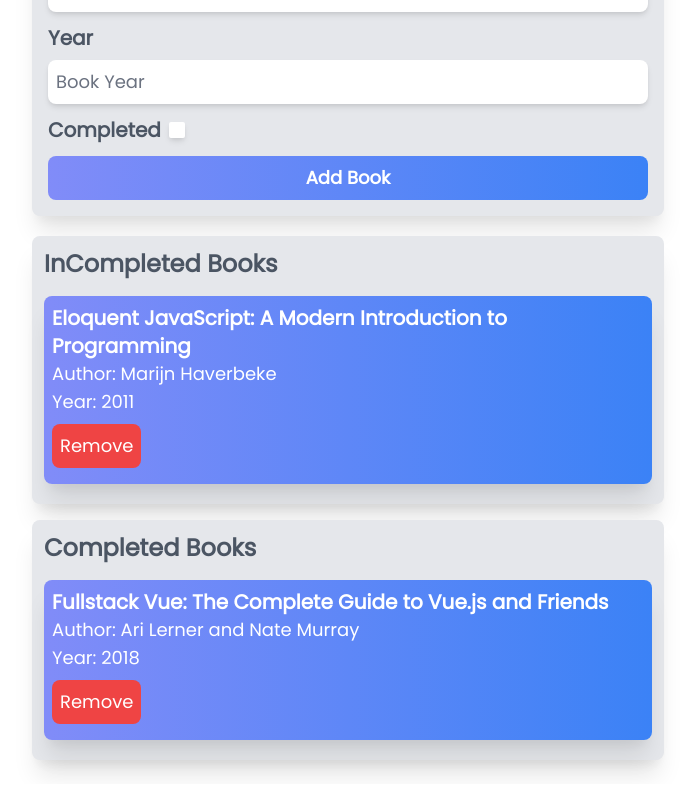
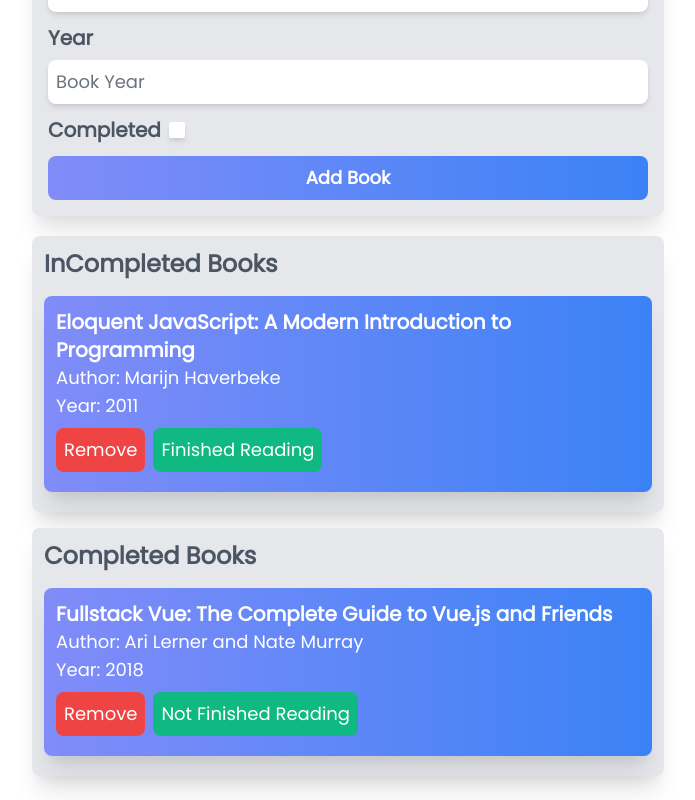
Before and after one commit to ryuuwiz/bookshelfapp, a Vue app: page / in a window 1280 px wide. Shown: the part 264-1064 px from the top of the page, without its empty margins (292-987 px from the left). Built offline with nearby package versions, Linux system fonts and the light colour scheme.

Commit message:
feat: add completed books to incomplete and otherwise

```diff
--- a/src/components/Bookshelf.vue
+++ b/src/components/Bookshelf.vue
@@ -5,7 +5,7 @@
       v-for="inCompleteBook in inCompleteBooks"
       :key="inCompleteBook.id"
       class="
-        p-2
+        p-3
         mb-2
         mx-auto
         w-full
@@ -20,6 +20,7 @@
       <p class="text-xl font-bold">{{ inCompleteBook.title }}</p>
       <p>Author: {{ inCompleteBook.author }}</p>
       <p>Year: {{ inCompleteBook.year }}</p>
+
       <Button
         button-title="Remove"
         button-class="
@@ -32,6 +33,20 @@
         hover:bg-red-600"
         @click-event="removeBook(inCompleteBook.id)"
       />
+
+      <Button
+        button-title="Finished Reading"
+        button-class="
+        p-2
+        mt-2
+        ml-2
+        mb-2
+        text-lg
+        rounded-lg
+        bg-green-500
+        hover:bg-green-600"
+        @click-event="addBookToComplete(inCompleteBook.id)"
+      />
     </div>
   </div>
 
@@ -41,7 +56,7 @@
       v-for="completeBook in completeBooks"
       :key="completeBook.id"
       class="
-        p-2
+        p-3
         mb-2
         mx-auto
         w-full
@@ -56,6 +71,7 @@
       <p class="text-xl font-bold">{{ completeBook.title }}</p>
       <p>Author: {{ completeBook.author }}</p>
       <p>Year: {{ completeBook.year }}</p>
+
       <Button
         button-title="Remove"
         button-class="
@@ -67,6 +83,20 @@
         bg-red-500
         hover:bg-red-600"
         @click-event="removeBook(completeBook.id)"
+      />
+
+      <Button
+        button-title="Not Finished Reading"
+        button-class="
+        p-2
+        mt-2
+        ml-2
+        mb-2
+        text-lg
+        rounded-lg
+        bg-green-500
+        hover:bg-green-600"
+        @click-event="addBookToInComplete(completeBook.id)"
       />
     </div>
   </div>
@@ -86,15 +116,21 @@ export default {
   setup() {
     const store = useStore()
 
-    const removeBook = (id) => {
-      const bookIndex = store.getters.findBookIndex(id)
-      return store.dispatch('removeBook', bookIndex)
-    }
+    const removeBook = (id) =>
+      store.dispatch('removeBook', store.getters.findBookIndex(id))
+
+    const addBookToComplete = (id) =>
+      store.dispatch('addBookToComplete', store.getters.findBookIndex(id))
+
+    const addBookToInComplete = (id) =>
+      store.dispatch('addBookToInComplete', store.getters.findBookIndex(id))
 
     return {
       inCompleteBooks: computed(() => store.getters.inCompleteBooks),
       completeBooks: computed(() => store.getters.completeBooks),
       removeBook,
+      addBookToComplete,
+      addBookToInComplete,
     }
   },
 }
--- a/src/store/modules/bookshelf.js
+++ b/src/store/modules/bookshelf.js
@@ -26,7 +26,14 @@ export default {
   // Actions
   actions: {
     addBook: async ({ commit }, data) => await commit('setBook', data),
+
     removeBook: async ({ commit }, data) => await commit('dropBook', data),
+
+    addBookToComplete: async ({ commit }, data) =>
+      await commit('setBookToComplete', data),
+
+    addBookToInComplete: async ({ commit }, data) =>
+      await commit('setBookToInComplete', data),
   },
 
   // Mutations
@@ -39,16 +46,26 @@ export default {
         year: payload.bookYear,
         isComplete: payload.bookisComplete,
       }),
+
     dropBook: (state, payload) => state.bookshelf.splice(payload, 1),
+
+    setBookToComplete: (state, payload) =>
+      (state.bookshelf[payload].isComplete = true),
+
+    setBookToInComplete: (state, payload) =>
+      (state.bookshelf[payload].isComplete = false),
   },
 
   // Getters
   getters: {
     getBookshelf: (state) => state.bookshelf,
+
     inCompleteBooks: (state) =>
       state.bookshelf.filter((e) => e.isComplete === false),
+
     completeBooks: (state) =>
       state.bookshelf.filter((e) => e.isComplete === true),
+
     findBookIndex: (state) => (id) => {
       let i = 0
       for (let book of state.bookshelf) {
```
